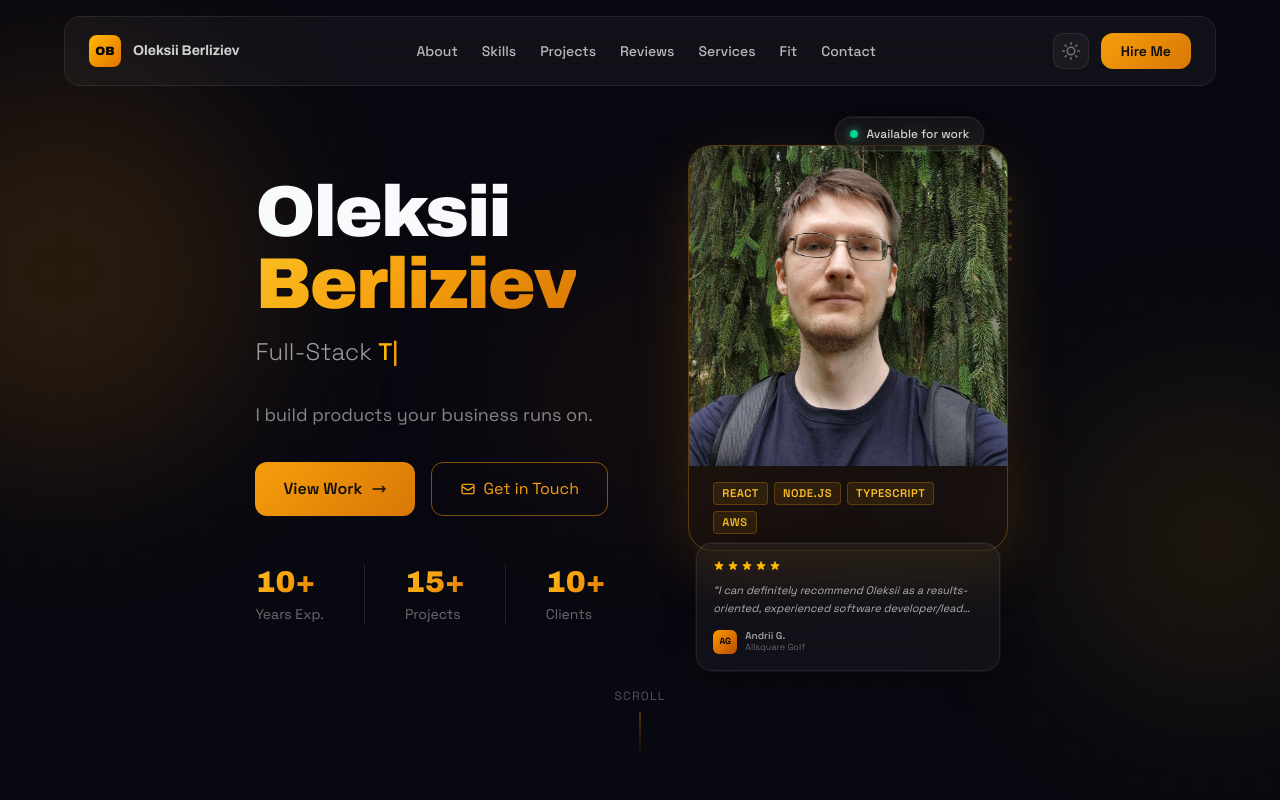
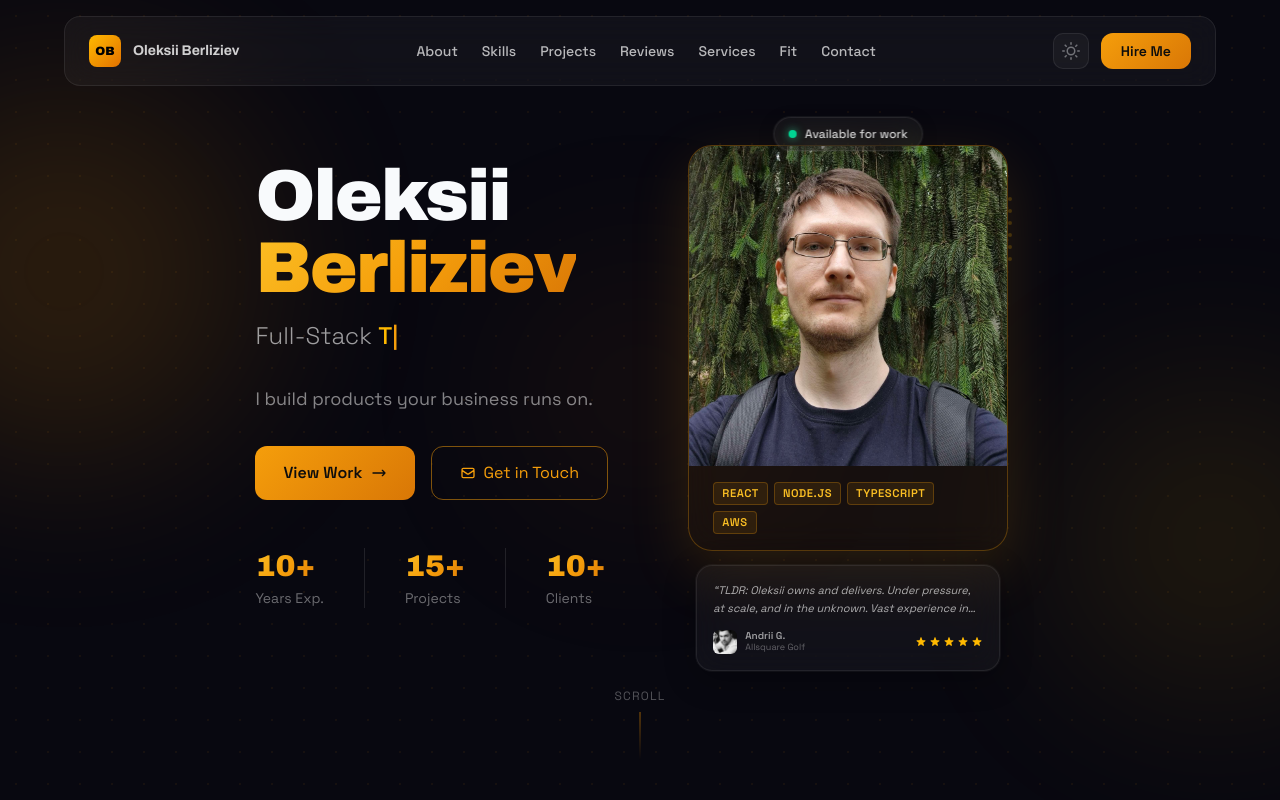
Before and after one commit to Cagyo/portfolio, a Next.js app: page / in a window 1280 px wide. Shown: the top 800 px of the page. Built offline with nearby package versions, Linux system fonts and the light colour scheme.

Commit message:
feat(home): hero section recommendation updates

```diff
--- a/app/_home/hero/HeroSection.tsx
+++ b/app/_home/hero/HeroSection.tsx
@@ -19,9 +19,11 @@ export async function HeroSection() {
   const stats = t.raw("stats") as { value: string; label: string }[];
   const typewriterRoles = t.raw("typewriterRoles") as string[];
   const recItems = tRecs.raw("items") as {
-    quote: string;
+    quotePreview: string;
     authorName: string;
     authorRole: string;
+    authorInitials: string;
+    authorPhoto?: string;
   }[];
   const firstRec = recItems[0];
 
@@ -97,6 +99,48 @@ export async function HeroSection() {
           </div>
 
           <StatRow stats={stats} />
+
+          {/* Mobile testimonial snippet — mirrors the floating card on desktop */}
+          {firstRec && (
+            <a
+              href="#recommendations"
+              className="block lg:hidden glass rounded-2xl p-4 hover:border-amber-500/20 transition-colors duration-200 cursor-pointer"
+            >
+              <p className="text-white/65 text-sm leading-relaxed italic line-clamp-2 mb-3">
+                &ldquo;{firstRec.quotePreview}&rdquo;
+              </p>
+              <div className="flex items-center justify-between gap-2">
+                <div className="flex items-center gap-2.5 min-w-0">
+                  {firstRec.authorPhoto ? (
+                    <div className="w-7 h-7 rounded-lg overflow-hidden flex-shrink-0 relative">
+                      <Image
+                        src={firstRec.authorPhoto}
+                        alt={firstRec.authorName}
+                        fill
+                        className="object-cover"
+                        sizes="28px"
+                      />
+                    </div>
+                  ) : (
+                    <div className="w-7 h-7 rounded-lg bg-gradient-to-br from-amber-500 to-amber-700 flex items-center justify-center text-[10px] font-black text-black flex-shrink-0">
+                      {firstRec.authorInitials}
+                    </div>
+                  )}
+                  <div className="min-w-0">
+                    <p className="text-white/60 text-xs font-semibold leading-none truncate">{firstRec.authorName}</p>
+                    <p className="text-white/35 text-[10px] mt-0.5 leading-none truncate">{firstRec.authorRole.split("·")[1]?.trim()}</p>
+                  </div>
+                </div>
+                <div className="flex gap-0.5 flex-shrink-0">
+                  {[0, 1, 2, 3, 4].map((index) => (
+                    <svg key={index} className="w-3.5 h-3.5 text-amber-400" viewBox="0 0 20 20" fill="currentColor" aria-hidden="true">
+                      <path d="M9.049 2.927c.3-.921 1.603-.921 1.902 0l1.07 3.292a1 1 0 00.95.69h3.462c.969 0 1.371 1.24.588 1.81l-2.8 2.034a1 1 0 00-.364 1.118l1.07 3.292c.3.921-.755 1.688-1.54 1.118l-2.8-2.034a1 1 0 00-1.175 0l-2.8 2.034c-.784.57-1.838-.197-1.539-1.118l1.07-3.292a1 1 0 00-.364-1.118L2.98 8.72c-.783-.57-.38-1.81.588-1.81h3.461a1 1 0 00.951-.69l1.07-3.292z" />
+                    </svg>
+                  ))}
+                </div>
+              </div>
+            </a>
+          )}
         </div>
 
         {/* Visual — photo card */}
--- a/app/_home/hero/PhotoCard.tsx
+++ b/app/_home/hero/PhotoCard.tsx
@@ -5,9 +5,11 @@ import { Tag } from "../../_components/tag/Tag";
 const ENABLE_FLOAT_ANIMATION = false;
 
 type TestimonialSnippet = {
-  quote: string;
+  quotePreview: string;
   authorName: string;
   authorRole: string;
+  authorInitials: string;
+  authorPhoto?: string;
 };
 
 type PhotoCardProps = {
@@ -21,13 +23,7 @@ const STAR_PATH =
   "M9.049 2.927c.3-.921 1.603-.921 1.902 0l1.07 3.292a1 1 0 00.95.69h3.462c.969 0 1.371 1.24.588 1.81l-2.8 2.034a1 1 0 00-.364 1.118l1.07 3.292c.3.921-.755 1.688-1.54 1.118l-2.8-2.034a1 1 0 00-1.175 0l-2.8 2.034c-.784.57-1.838-.197-1.539-1.118l1.07-3.292a1 1 0 00-.364-1.118L2.98 8.72c-.783-.57-.38-1.81.588-1.81h3.461a1 1 0 00.951-.69l1.07-3.292z";
 
 export function PhotoCard({ availableLabel, testimonial }: PhotoCardProps) {
-  const authorInitials = testimonial
-    ? testimonial.authorName
-        .split(" ")
-        .map((part) => part[0])
-        .join("")
-        .slice(0, 2)
-    : "";
+  const authorInitials = testimonial?.authorInitials ?? "";
 
   const authorShort = testimonial
     ? `${testimonial.authorName.split(" ")[0]} ${testimonial.authorName.split(" ")[1]?.[0] ?? ""}.`
@@ -39,7 +35,7 @@ export function PhotoCard({ availableLabel, testimonial }: PhotoCardProps) {
     <div className={styles.wrapper}>
       {/* ── Floating "Available" badge ─── */}
       <div
-        className={`absolute top-0 right-6 z-20 ${ENABLE_FLOAT_ANIMATION ? "animate-float" : ""} flex items-center gap-2 glass rounded-full px-3.5 py-2 text-xs font-medium text-white/80 ${styles.badge}`}
+        className={`absolute top-0 left-1/2 -translate-x-1/2 z-20 whitespace-nowrap ${ENABLE_FLOAT_ANIMATION ? "animate-float" : ""} flex items-center gap-2 glass rounded-full px-3.5 py-2 text-xs font-medium text-white/80 ${styles.badge}`}
       >
         <span className={`w-2 h-2 rounded-full bg-emerald-400 flex-shrink-0 ${styles.availableDot}`} />
         {availableLabel}
@@ -69,11 +65,43 @@ export function PhotoCard({ availableLabel, testimonial }: PhotoCardProps) {
 
       {/* ── Floating mini testimonial ─── */}
       {testimonial && (
-        <div
-          className={`absolute bottom-3 left-2 right-2 z-20 ${ENABLE_FLOAT_ANIMATION ? "animate-float" : ""} glass rounded-2xl p-4 ${styles.miniReview}`}
+        <a
+          href="#recommendations"
+          className={`absolute bottom-3 left-2 right-2 z-20 ${ENABLE_FLOAT_ANIMATION ? "animate-float" : ""} glass rounded-2xl p-4 hover:border-amber-500/20 transition-colors duration-200 cursor-pointer ${styles.miniReview}`}
         >
+          {/* Quote snippet */}
+          <p className="text-white/65 text-[11px] leading-relaxed italic line-clamp-2 mb-3">
+            &ldquo;{testimonial.quotePreview}&rdquo;
+          </p>
+
+          {/* Author + stars row */}
+          <div className="flex items-center justify-between gap-2">
+            <div className="flex items-center gap-2 min-w-0">
+              {testimonial.authorPhoto ? (
+                <div className="w-6 h-6 rounded-md overflow-hidden flex-shrink-0 relative">
+                  <Image
+                    src={testimonial.authorPhoto}
+                    alt={testimonial.authorName}
+                    fill
+                    className="object-cover"
+                    sizes="24px"
+                  />
+                </div>
+              ) : (
+                <div className="w-6 h-6 rounded-md bg-gradient-to-br from-amber-500 to-amber-700 flex items-center justify-center text-[9px] font-black text-black flex-shrink-0">
+                  {authorInitials}
+                </div>
+              )}
+              <div className="min-w-0">
+                <p className="text-white/60 text-[10px] font-semibold leading-none truncate">{authorShort}</p>
+                {authorCompany && (
+                  <p className="text-white/35 text-[9px] mt-0.5 leading-none truncate">{authorCompany}</p>
+                )}
+              </div>
+            </div>
+
             {/* Stars */}
-          <div className="flex gap-0.5 mb-2.5">
+            <div className="flex gap-0.5 flex-shrink-0">
               {[0, 1, 2, 3, 4].map((index) => (
                 <svg
                   key={index}
@@ -86,25 +114,8 @@ export function PhotoCard({ availableLabel, testimonial }: PhotoCardProps) {
                 </svg>
               ))}
             </div>
-
-          {/* Quote snippet */}
-          <p className="text-white/65 text-[11px] leading-relaxed italic line-clamp-2">
-            &ldquo;{testimonial.quote}&rdquo;
-          </p>
-
-          {/* Author */}
-          <div className="flex items-center gap-2 mt-3">
-            <div className="w-6 h-6 rounded-md bg-gradient-to-br from-amber-500 to-amber-700 flex items-center justify-center text-[9px] font-black text-black flex-shrink-0">
-              {authorInitials}
           </div>
-            <div className="min-w-0">
-              <p className="text-white/60 text-[10px] font-semibold leading-none truncate">{authorShort}</p>
-              {authorCompany && (
-                <p className="text-white/35 text-[9px] mt-0.5 leading-none truncate">{authorCompany}</p>
-              )}
-            </div>
-          </div>
-        </div>
+        </a>
       )}
 
       {/* ── Decorative dot grid ─── */}
--- a/app/_home/recommendations/RecommendationsSection.tsx
+++ b/app/_home/recommendations/RecommendationsSection.tsx
@@ -12,7 +12,8 @@ const INITIALS_COLORS: (string | undefined)[] = [undefined, "text-white"];
 export async function RecommendationsSection() {
   const t = await getTranslations("recommendations");
   const items = t.raw("items") as {
-    quote: string;
+    quotePreview: string;
+    quoteRest?: string;
     authorName: string;
     authorRole: string;
     authorInitials: string;
@@ -21,9 +22,12 @@ export async function RecommendationsSection() {
   }[];
 
   const viewOnLinkedInLabel = t("viewOnLinkedIn");
+  const readMoreLabel = t("readMore");
+  const readLessLabel = t("readLess");
 
   const sliderItems = items.map((item, index) => ({
-    quote: item.quote,
+    quotePreview: item.quotePreview,
+    quoteRest: item.quoteRest,
     authorName: item.authorName,
     authorRole: item.authorRole,
     authorInitials: item.authorInitials,
@@ -32,6 +36,8 @@ export async function RecommendationsSection() {
     photoUrl: item.authorPhoto,
     linkedinUrl: item.linkedinUrl,
     viewOnLinkedInLabel,
+    readMoreLabel,
+    readLessLabel,
   }));
 
   return (
--- a/app/_home/recommendations/TestimonialCard.tsx
+++ b/app/_home/recommendations/TestimonialCard.tsx
@@ -1,31 +1,77 @@
+"use client";
+
+import { useState } from "react";
 import Image from "next/image";
 import { ExternalLinkIcon } from "../../../assets/icons/ExternalLinkIcon";
 import { QuoteMarkIcon } from "../../../assets/icons/QuoteMarkIcon";
 import { LinkedInLogo } from "../../../assets/logos/LinkedInLogo";
 
 type TestimonialCardProps = {
-  quote: string
+  quotePreview: string;
+  quoteRest?: string;
+  readMoreLabel?: string;
+  readLessLabel?: string;
   author: {
-    name: string
-    role: string
-    initials: string
-    gradientClass: string
-    initialsColor?: string
-    photoUrl?: string
-  }
-  linkedinUrl?: string
-  delay?: string
-  viewOnLinkedInLabel: string
-}
+    name: string;
+    role: string;
+    initials: string;
+    gradientClass: string;
+    initialsColor?: string;
+    photoUrl?: string;
+  };
+  linkedinUrl?: string;
+  delay?: string;
+  viewOnLinkedInLabel: string;
+};
 
-export function TestimonialCard({ quote, author, linkedinUrl, delay, viewOnLinkedInLabel }: TestimonialCardProps) {
+export function TestimonialCard({ quotePreview, quoteRest, readMoreLabel, readLessLabel, author, linkedinUrl, delay, viewOnLinkedInLabel }: TestimonialCardProps) {
+  const [expanded, setExpanded] = useState(false);
+  const hasMore = !!quoteRest;
+
+  const previewParagraphs = quotePreview.split("\n\n");
+  const fullParagraphs = hasMore ? (quotePreview + quoteRest).split("\n\n") : previewParagraphs;
+  const paragraphs = expanded ? fullParagraphs : previewParagraphs;
+
   return (
     <div
       className="reveal glass rounded-2xl p-7 flex flex-col gap-6 hover:border-amber-500/20 transition-colors duration-300 cursor-default"
       style={delay ? { transitionDelay: delay } : undefined}
     >
       <QuoteMarkIcon className="w-8 h-8 text-amber-500/30 flex-shrink-0" />
-      <p className="text-white/70 text-base leading-relaxed flex-1 italic">&ldquo;{quote}&rdquo;</p>
+      <div className="text-white/70 text-base leading-relaxed flex-1 italic flex flex-col gap-3">
+        {paragraphs.map((paragraph, index) => {
+          const isFirst = index === 0;
+          const isLast = index === paragraphs.length - 1;
+
+          if (!expanded && hasMore && isLast) {
+            return (
+              <p key={index}>
+                {isFirst && "\u201C"}{paragraph}{" "}
+                <button
+                  onClick={() => setExpanded(true)}
+                  className="not-italic text-amber-400 hover:text-amber-300 transition-colors duration-200 underline underline-offset-2 cursor-pointer"
+                >
+                  {readMoreLabel ?? "Read more"}
+                </button>
+              </p>
+            );
+          }
+
+          return (
+            <p key={index}>
+              {isFirst && "\u201C"}{paragraph}{isLast && "\u201D"}
+            </p>
+          );
+        })}
+        {expanded && hasMore && (
+          <button
+            onClick={() => setExpanded(false)}
+            className="not-italic text-white/30 hover:text-amber-400 transition-colors duration-200 text-sm cursor-pointer self-start"
+          >
+            {readLessLabel ?? "Read less"}
+          </button>
+        )}
+      </div>
       <div className="h-px bg-white/6" />
       <div className="flex items-center justify-between gap-4">
         <div className="flex items-center gap-3">
--- a/app/_home/recommendations/TestimonialsSlider.tsx
+++ b/app/_home/recommendations/TestimonialsSlider.tsx
@@ -7,7 +7,8 @@ import styles from "./TestimonialsSlider.module.css";
 import { TestimonialCard } from "./TestimonialCard";
 
 type SliderItem = {
-  quote: string;
+  quotePreview: string;
+  quoteRest?: string;
   authorName: string;
   authorRole: string;
   authorInitials: string;
@@ -16,6 +17,8 @@ type SliderItem = {
   photoUrl?: string;
   linkedinUrl?: string;
   viewOnLinkedInLabel: string;
+  readMoreLabel: string;
+  readLessLabel: string;
 };
 
 type TestimonialsSliderProps = {
@@ -52,7 +55,10 @@ export function TestimonialsSlider({ items }: TestimonialsSliderProps) {
         {/* Card — key forces remount → triggers CSS animation */}
         <div className={`max-w-2xl mx-auto ${styles.cardTransition}`} key={currentIndex}>
           <TestimonialCard
-            quote={item.quote}
+            quotePreview={item.quotePreview}
+            quoteRest={item.quoteRest}
+            readMoreLabel={item.readMoreLabel}
+            readLessLabel={item.readLessLabel}
             author={{
               name: item.authorName,
               role: item.authorRole,
--- a/messages/en.json
+++ b/messages/en.json
@@ -152,9 +152,12 @@
     "sectionNumber": "04.",
     "sectionTitle": "What people say",
     "viewOnLinkedIn": "View on LinkedIn",
+    "readMore": "Read more",
+    "readLess": "Read less",
     "items": [
       {
-        "quote": "I can definitely recommend Oleksii as a results-oriented, experienced software developer/lead who consistently seeks optimal solutions and takes ownership at the project/company levels.",
+        "quotePreview": "TLDR: Oleksii owns and delivers. Under pressure, at scale, and in the unknown. Vast experience in Mobile, Web, and Backend within FinTech & SaaS.\n\nI've worked with Oleksii for eight years across multiple products and industries, where",
+        "quoteRest": " he was performing different types of work - rapidly prototyping, designing scalable architectures for multi-layered systems, leading dev teams, and setting up the best tools and dev practices.\n\nIf he is on the project, he monitors all the problems, even if they are outside of his zone. He sees them coming, communicates with them, and takes care of them or guides the responsible person. You never had to explain the task twice - he absorbed it, asked sharp questions, and moved on.\n\nWithin our company, he grew from a pure dev role to a lead role. This growth was fueled by his initiatives, continuous personal development, knowledge gathering, and a commitment to establishing a quality-oriented development culture.\n\nI can definitely recommend Oleksii as a results-oriented, experienced software developer/lead who consistently seeks optimal solutions and takes ownership at the project/company levels.",
         "authorName": "Andrii Grygorenko",
         "authorRole": "Senior Project manager · Allsquare Golf",
         "authorInitials": "AG",
```
Lines whose indentation alone changed are shown as unchanged.
